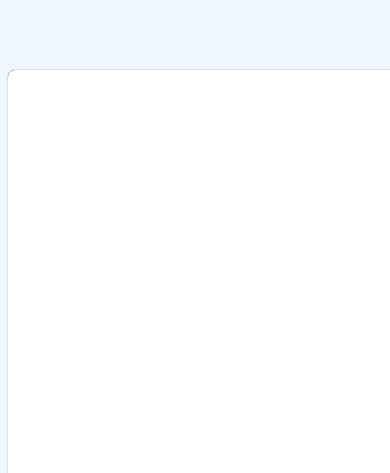
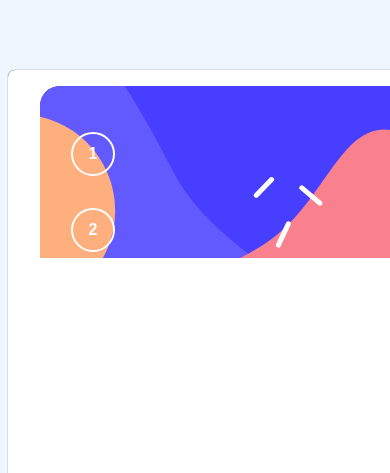
Before and after one commit to LibinaMinoy/multi-step-form, a plain HTML site: page index.html in a window 390 px wide. Shown: the top 473 px of the page. Drawn offline with Linux system fonts and the light colour scheme.

Commit message:
Update the path of image

```diff
--- a/styles.css
+++ b/styles.css
@@ -27,7 +27,7 @@ background-color: hsl(217, 100%, 97%);;
 .sidebar{
     display: flex;
     padding: 1rem;
-    background-image: url("assets/images/bg-sidebar-desktop.svg");
+    background-image: url("bg-sidebar-desktop.svg");
     background-repeat: no-repeat;
     width: 400px;
     height: 568px;
@@ -158,7 +158,7 @@ padding-top: 20px;
     font-weight: bold;
     }
     .sidebar{
-      background-image: url("assets/images/bg-sidebar-mobile.svg");
+      background-image: url("bg-sidebar-mobile.svg");
     }
 
 
```
